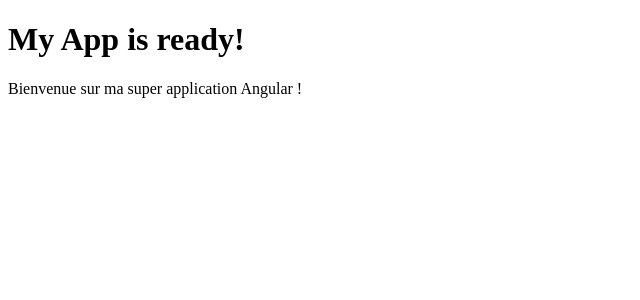
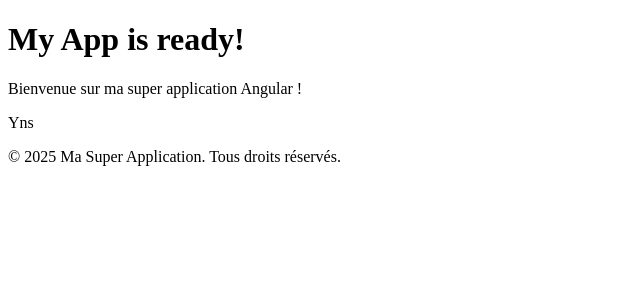
Before and after one commit to YNS-JNS/angular-learning-journey, an Angular app: page / in a window 1280 px wide. Shown: the top 300 px of the page, without its empty margins (0-640 px from the left). Built offline with nearby package versions, Linux system fonts and the light colour scheme.

Commit message:
feat: Add username property and display in AppComponent

```diff
--- a/src/app/app.component.html
+++ b/src/app/app.component.html
@@ -1 +1,7 @@
 <app-header></app-header>
+
+<main>
+  {{userName}}
+</main>
+
+<app-footer></app-footer>
--- a/src/app/app.component.ts
+++ b/src/app/app.component.ts
@@ -1,12 +1,13 @@
 import { Component } from '@angular/core';
 import { HeaderComponent } from "./header/header.component";
+import { FooterComponent } from "./footer/footer.component";
 
 @Component({
   selector: 'app-root',
-  imports: [HeaderComponent],
+  imports: [HeaderComponent, FooterComponent],
   templateUrl: './app.component.html',
-  styleUrl: './app.component.css'
+  styleUrl: './app.component.css',
 })
 export class AppComponent {
-  title = 'angular-learning-journey';
+  userName = 'Yns';
 }
```
